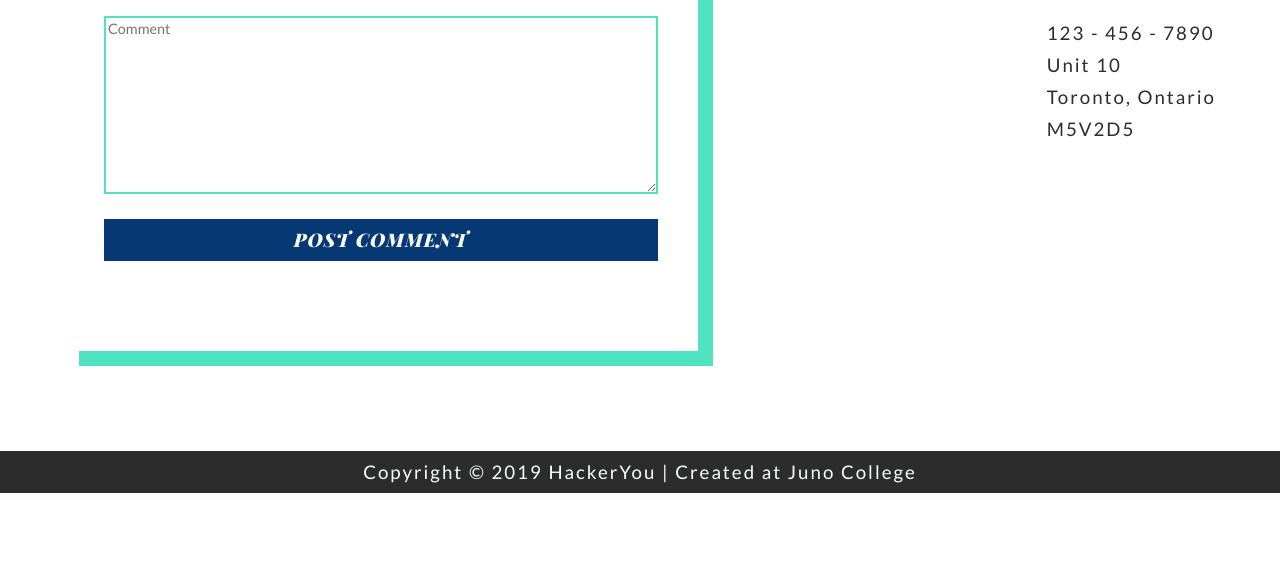
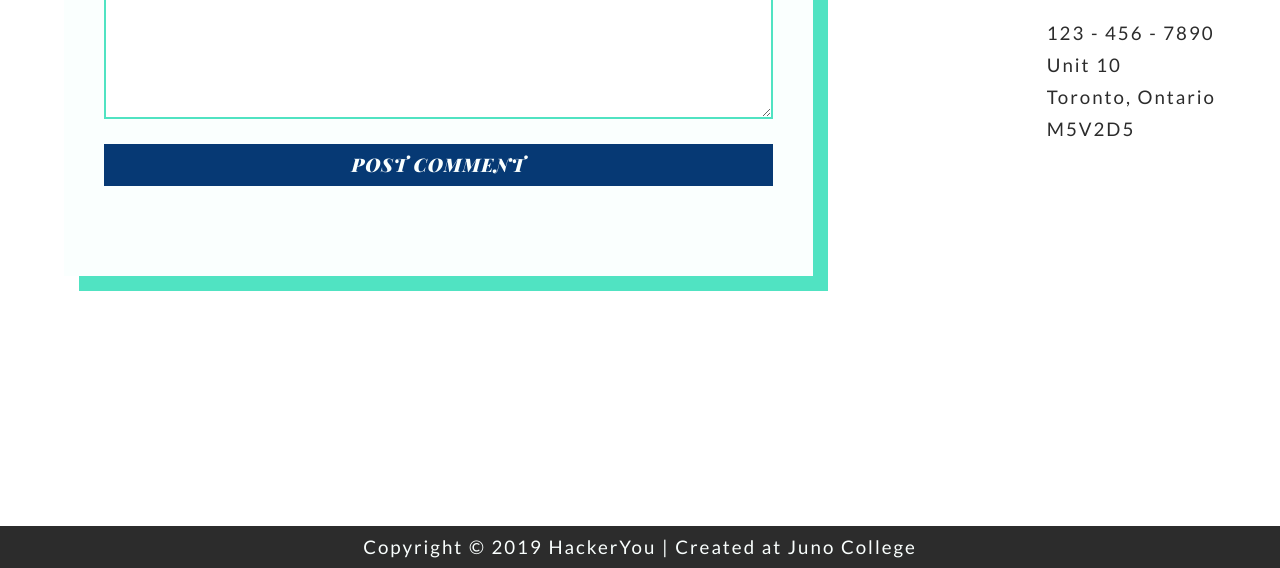
Before and after one commit to Batstone/adam-batstone-project-two, a plain HTML site: page contact.html in a window 1280 px wide. Shown: the part 493-1061 px from the top of the page. Before the commit the page ends 986 px from the top, so only its background shows below. Drawn offline with Linux system fonts and the light colour scheme.

Commit message:
contact messing

```diff
--- a/styles/sass/_contact.scss
+++ b/styles/sass/_contact.scss
@@ -3,7 +3,9 @@
 
 
 
+.contact-main-header {
 
+}
 
 .contact-flex {
     display: flex;
@@ -13,10 +15,11 @@
 .contact-form {
   display: flex;
     flex-direction: column;
-    width: 55%;
-    position: relative;
+    width: 65%;
+    background-color: $iceBlue;
     padding: 40px;
     box-shadow: 15px 15px $greenishCyan;
+    margin-top: -75px;
     margin-bottom: 100px;
     form {
         input {
--- a/styles/sass/_reusable.scss
+++ b/styles/sass/_reusable.scss
@@ -115,12 +115,12 @@ nav {
 footer {
     background-color: $black;
     text-align: center;
+    margin-top: 150px;
     padding: 5px;
     p {
         color: $iceBlue;
     }
 }
-
 
 .wrapper {
     max-width: 1200px;
```
Also changed, not shown: styles/style.css.
